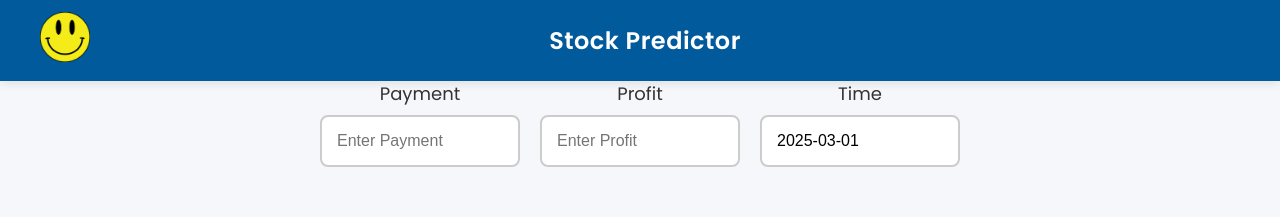
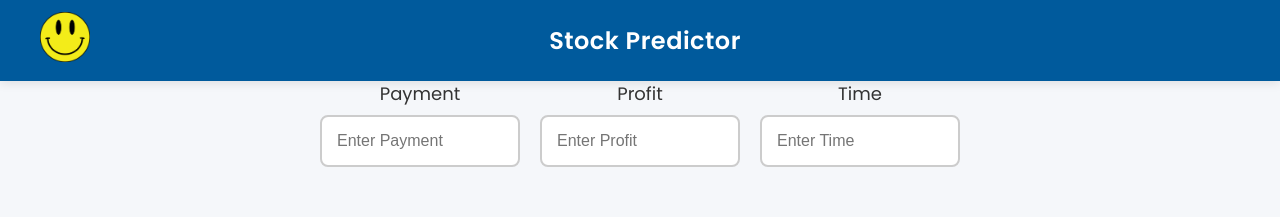
Before and after one commit to DevoutSomething/StockPrediction, a React (Vite) app in the folder frontend/: page /params in a window 1280 px wide. Shown: the top 217 px of the page. Built offline with nearby package versions, Linux system fonts and the light colour scheme.

Commit message:
fixed thing in date

```diff
--- a/frontend/src/components/TimeForm.jsx
+++ b/frontend/src/components/TimeForm.jsx
@@ -2,7 +2,7 @@ import React, { useState, useRef } from "react";
 import "react-calendar/dist/Calendar.css";
 import Calendar from "react-calendar";
 
-export default function TimeForm({ setState, text, defaultText, id }) {
+export default function TimeForm({ state, setState, text, defaultText, id }) {
   const [date, setDate] = useState(new Date());
   const [showCalendar, setShowCalendar] = useState(false);
   const calendarRef = useRef(null);
@@ -43,7 +43,7 @@ export default function TimeForm({ setState, text, defaultText, id }) {
         id={id}
         name={id}
         placeholder={defaultText}
-        value={formatDate(date)}
+        value={!state ? state : formatDate(state)}
         onChange={(e) => setState(e.target.value)}
         onFocus={handleInputFocus}
       />
```
